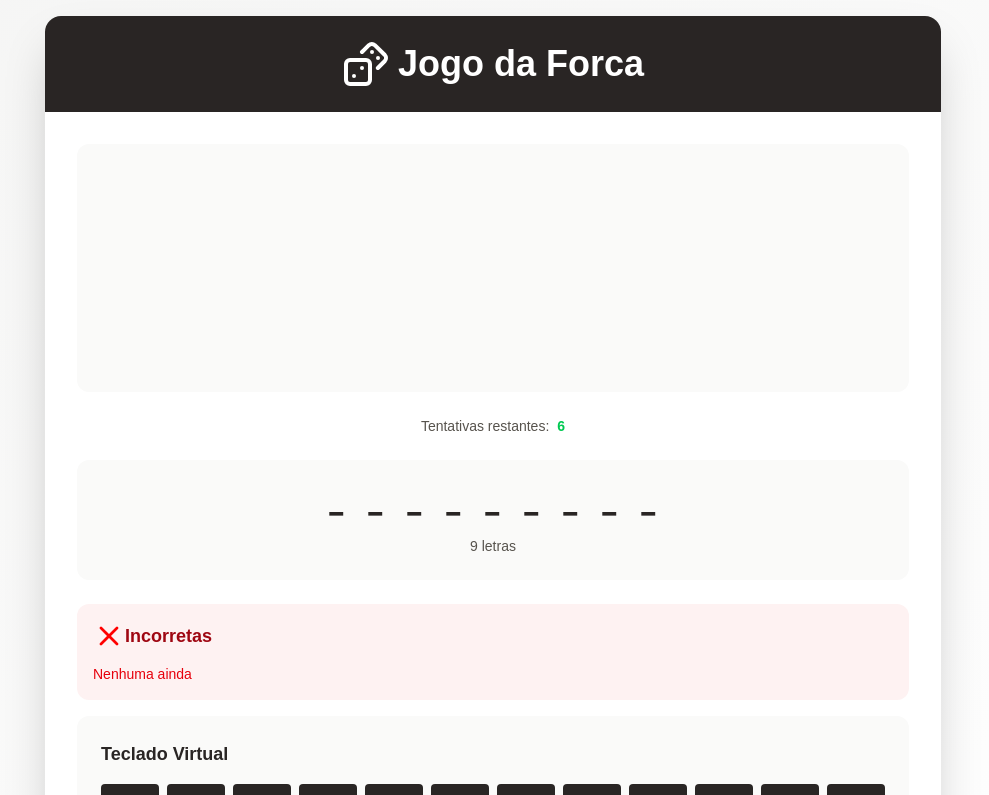
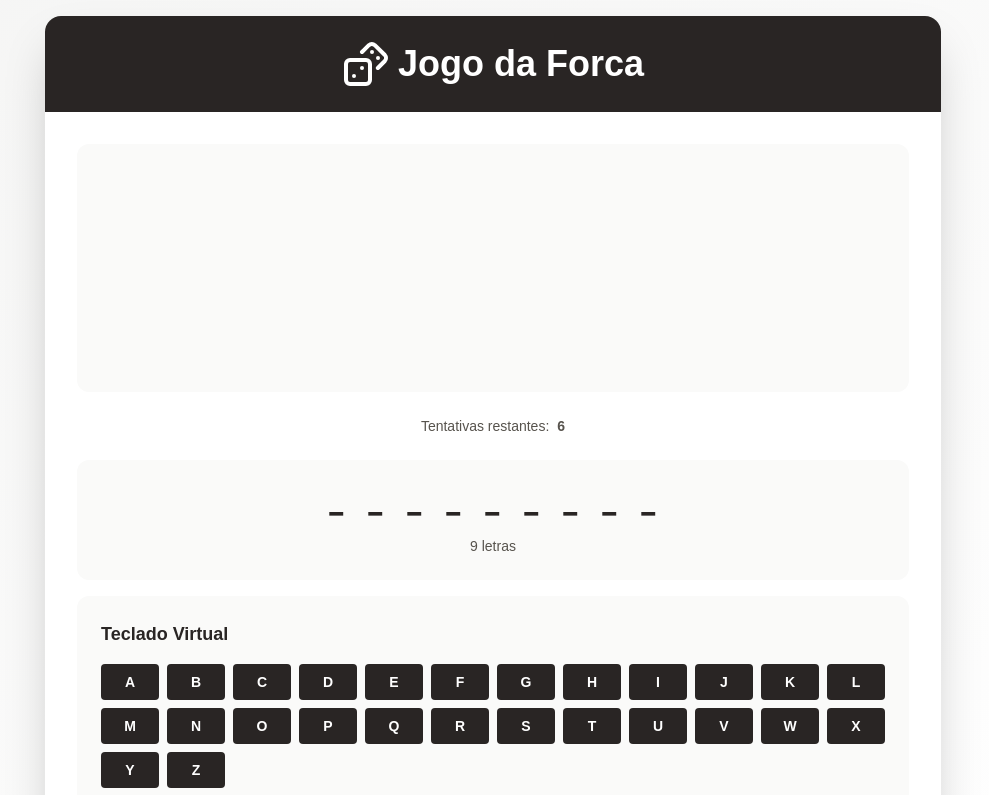
Before and after one commit to hellesonallan/jogo-da-forca, a Next.js app: page / in a window 1280 px wide. Shown: the top 795 px of the page, without its empty margins (147-1136 px from the left). Built offline with nearby package versions, Linux system fonts and the light colour scheme.

Commit message:
pasta componentes criada

```diff
--- a/app/page.js
+++ b/app/page.js
@@ -2,7 +2,7 @@
 
 import { useState, useEffect, useCallback } from "react";
 
-import { Dices, HeartCrack, PartyPopper, RotateCcw, X } from "lucide-react";
+import { Dices, HeartCrack, PartyPopper, RotateCcw } from "lucide-react";
 
 const WORDS = [
   "JAVASCRIPT",
@@ -249,11 +249,7 @@ const HangmanGame = () => {
                 <div className="text-center">
                   <div className="text-sm text-stone-600 mb-2">
                     Tentativas restantes:
-                    <span
-                      className={`ml-2 font-bold ${
-                        wrongGuesses >= 4 ? "text-red-500" : "text-green-500"
-                      }`}
-                    >
+                    <span className={"ml-2 font-bold"}>
                       {MAX_WRONG_GUESSES - wrongGuesses}
                     </span>
                   </div>
@@ -268,47 +264,21 @@ const HangmanGame = () => {
                   {gameStatus === "lost" && (
                     <div className="bg-red-100 border border-red-400 text-red-700 px-4 py-3 rounded-lg flex justify-center items-center">
                       <HeartCrack size={24} className="mr-2" />
-                      Que pena! A palavra era:<strong>{currentWord}</strong>
+                      <h2>
+                        Que pena! A palavra era: <strong>{currentWord}</strong>
+                      </h2>
                     </div>
                   )}
                 </div>
 
                 {/* Word Display */}
-                <div className="bg-stone-50 rounded-xl p-6">
+                <div className="bg-stone-50 rounded-xl p-6 mb-4">
                   <div className="text-center">
                     <div className="text-3xl font-mono font-bold tracking-wider text-stone-800 mb-4">
                       {displayWord}
                     </div>
                     <div className="text-sm text-stone-600">
                       {currentWord.length} letras
-                    </div>
-                  </div>
-                </div>
-
-                {/* Restart Button */}
-                <div>
-                  <div className="bg-red-50 rounded-xl p-4 mb-4">
-                    <div className="flex mb-3">
-                      <X size={32} color="red" />
-                      <h3 className="text-lg font-semibold text-red-800 flex items-center">
-                        Incorretas
-                      </h3>
-                    </div>
-                    <div className="flex flex-wrap gap-2">
-                      {incorrectLetters.length > 0 ? (
-                        incorrectLetters.map((letter) => (
-                          <span
-                            key={letter}
-                            className="bg-red-200 text-red-800 px-2 py-1 rounded font-semibold"
-                          >
-                            {letter}
-                          </span>
-                        ))
-                      ) : (
-                        <span className="text-red-600 text-sm">
-                          Nenhuma ainda
-                        </span>
-                      )}
                     </div>
                   </div>
                 </div>
```
